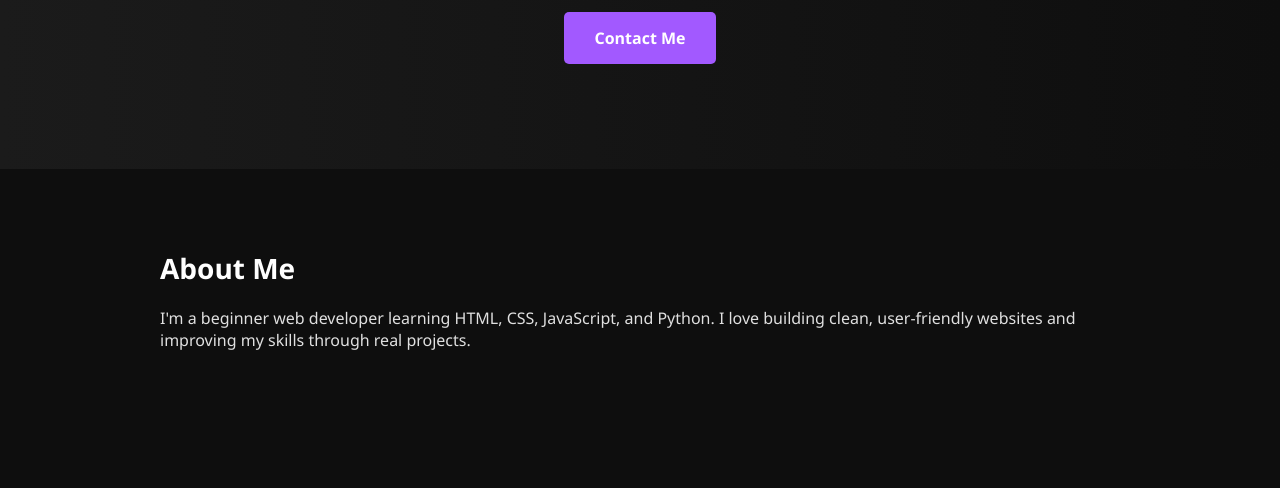
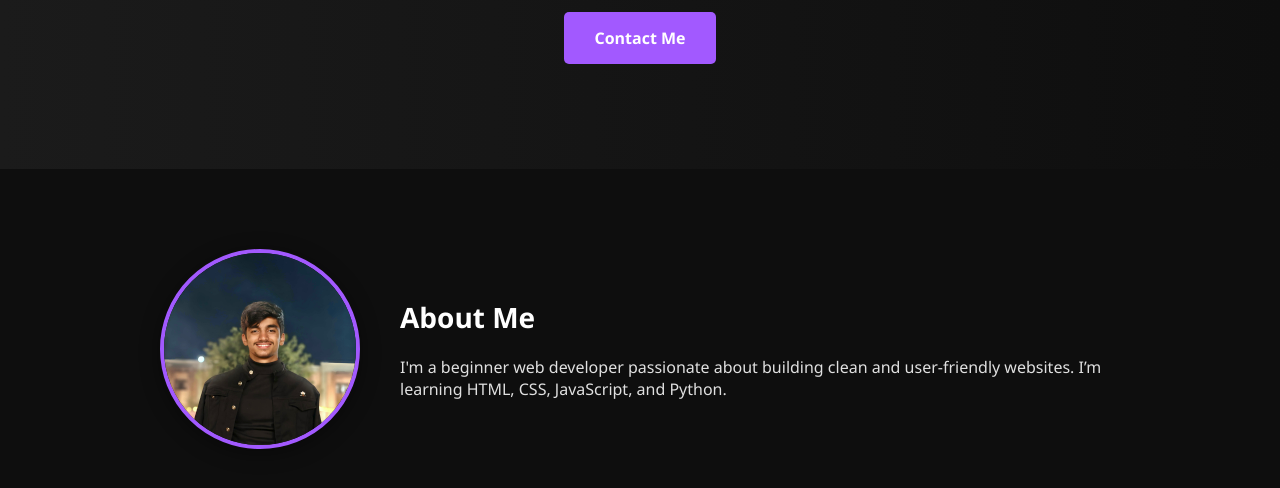
Before and after one commit to NeonSync/PortFolio, a plain HTML site: page main.html in a window 1280 px wide. Shown: the part 310-798 px from the top of the page. Drawn offline with Linux system fonts and the light colour scheme.

Commit message:
added photo

```diff
--- a/css/style.css
+++ b/css/style.css
@@ -16,6 +16,27 @@ body {
   margin: auto;
   padding: 20px;
 }
+.about-container {
+  display: flex;
+  align-items: center;
+  gap: 40px;
+  flex-wrap: wrap;
+}
+
+.profile-photo {
+  width: 200px;
+  height: 200px;
+  object-fit: cover;
+  border-radius: 50%;
+  border: 4px solid #a259ff;
+  box-shadow: 0 4px 20px rgba(0, 0, 0, 0.4);
+}
+
+.about-text {
+  flex: 1;
+  min-width: 250px;
+}
+
 
 /* Navigation */
 nav {
--- a/main.html
+++ b/main.html
@@ -27,12 +27,16 @@
     </div>
   </header>
 
-  <section id="about" class="section">
-    <div class="container">
+ <section id="about" class="section">
+  <div class="container about-container">
+    <img src="images/myphoto.jpg" alt="My Photo" class="profile-photo">
+    <div class="about-text">
       <h2>About Me</h2>
-      <p>I'm a beginner web developer learning HTML, CSS, JavaScript, and Python. I love building clean, user-friendly websites and improving my skills through real projects.</p>
+      <p>I'm a beginner web developer passionate about building clean and user-friendly websites. I’m learning HTML, CSS, JavaScript, and Python.</p>
     </div>
-  </section>
+  </div>
+</section>
+
 
   <section id="skills" class="section">
     <div class="container">
```
Also changed, not shown: images/myphoto.jpg (added).
